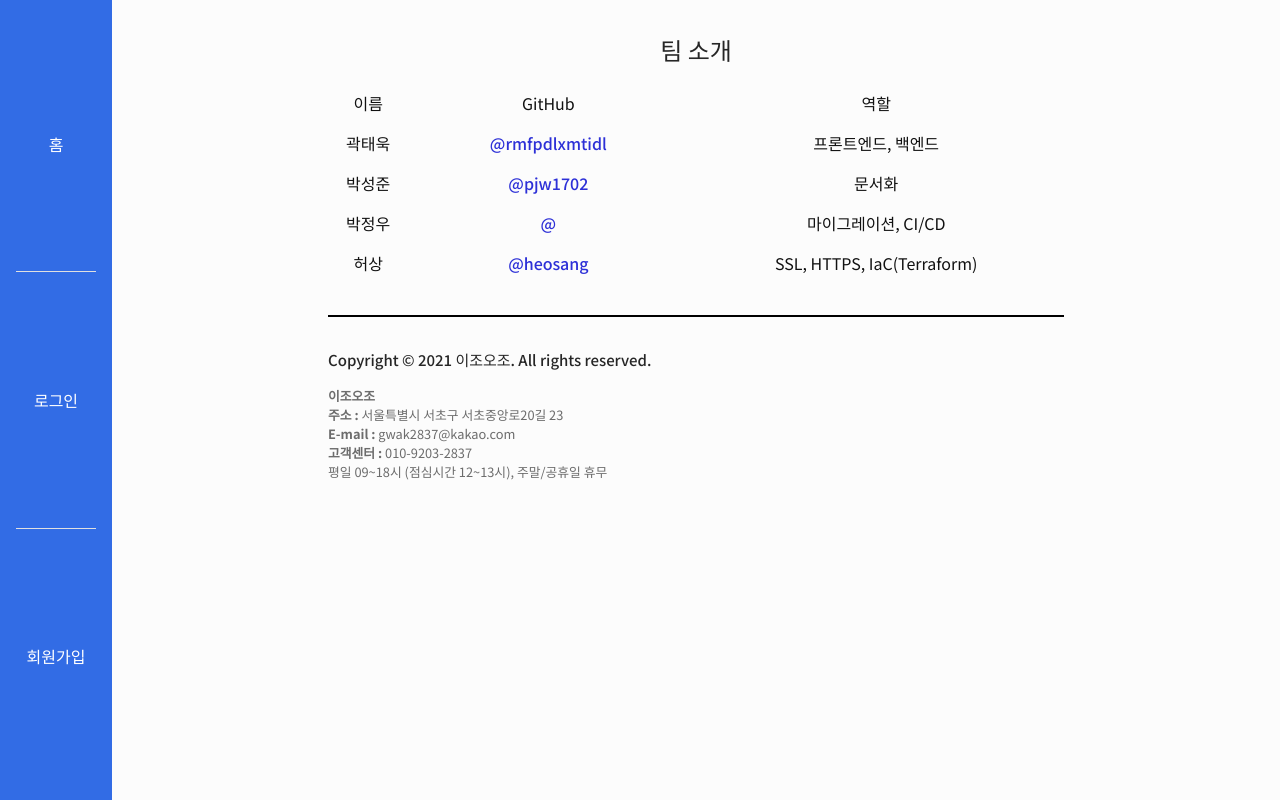
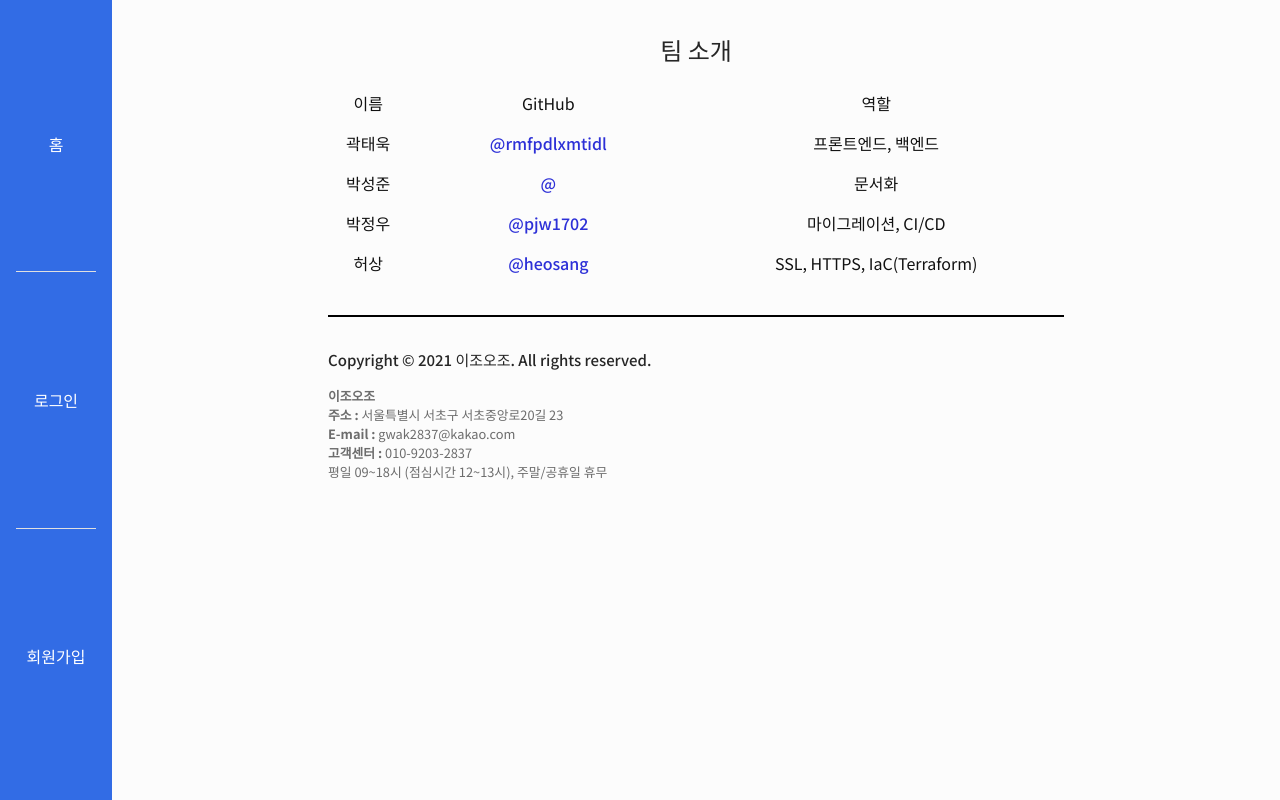
Before and after one commit to gwak2837/kubernetes-cloud, a Next.js app: page /about in a window 1280 px wide. Built offline with nearby package versions, Linux system fonts and the light colour scheme; no server answers.

Commit message:
fix: correct typo

```diff
--- a/src/pages/about.tsx
+++ b/src/pages/about.tsx
@@ -62,8 +62,8 @@
           <tr>
             <td>박성준</td>
             <td>
-              <a href="https://github.com/pjw1702" target="_blank" rel="noreferrer">
-                @pjw1702
+              <a href="https://github.com/" target="_blank" rel="noreferrer">
+                @
               </a>
             </td>
             <td>문서화</td>
@@ -71,8 +71,8 @@
           <tr>
             <td>박정우</td>
             <td>
-              <a href="https://github.com/" target="_blank" rel="noreferrer">
-                @
+              <a href="https://github.com/pjw1702" target="_blank" rel="noreferrer">
+                @pjw1702
               </a>
             </td>
             <td>마이그레이션, CI/CD</td>
```
